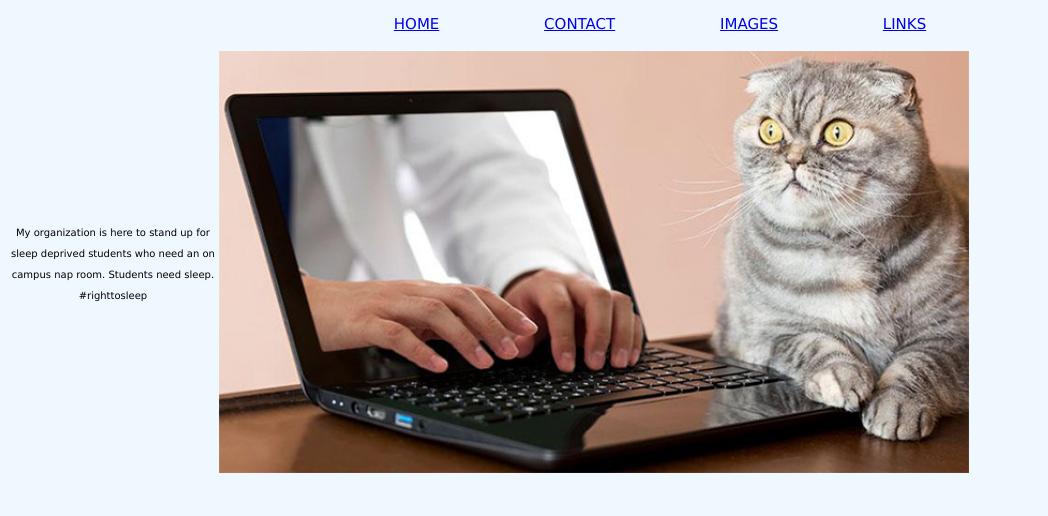
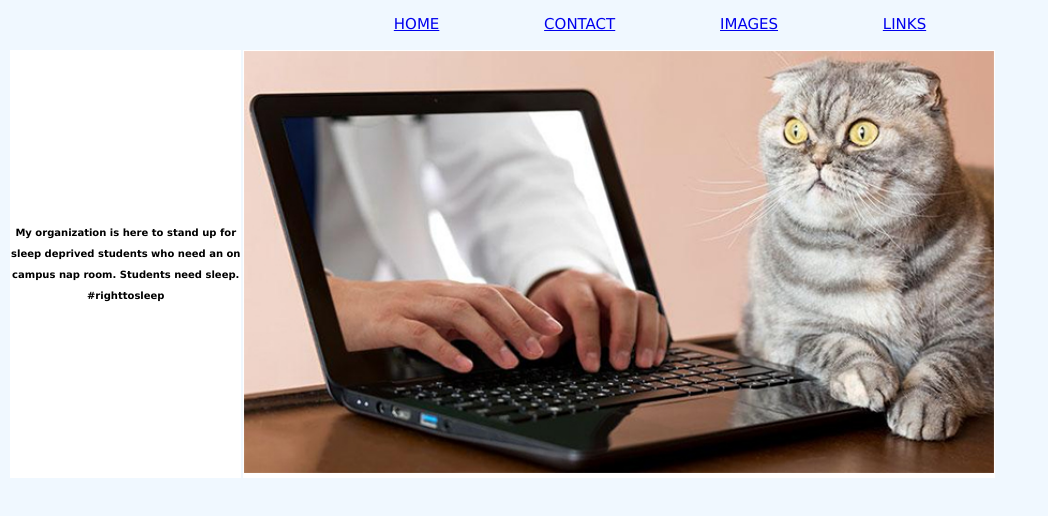
Before and after one commit to shakiahmaryjane/shakiahmaryjane.github.io, a plain HTML site: page aboot.html in a window 1280 px wide. Shown: the whole page, without its empty margins (0-1048 px from the left). Drawn offline with Linux system fonts and the light colour scheme.

Commit message:
Update aboot.html

```diff
--- a/aboot.html
+++ b/aboot.html
@@ -25,7 +25,7 @@
 			}
 			th{
 				background-color: white;
-				align: center;
+			}
 		</style>
 	</head>
 	<body style="background-color:aliceblue;">
@@ -41,7 +41,7 @@
 	   </p>
 	<table style="border: 1px solid alice blue;">
 		<tr>
-	               <td>
+	               <th>
 	<p>
 	        My organization is here to stand up for
 	</p>
@@ -54,10 +54,10 @@
         <p>
 		#righttosleep
 	</p>
-			</td>
-			<td>
+			</th>
+			<th>
 				<img src="./images/why.jpg" style="width:750px;" class="center">
-											    </td>
+											    </th>
 		</tr>
 	</table>
 
```
